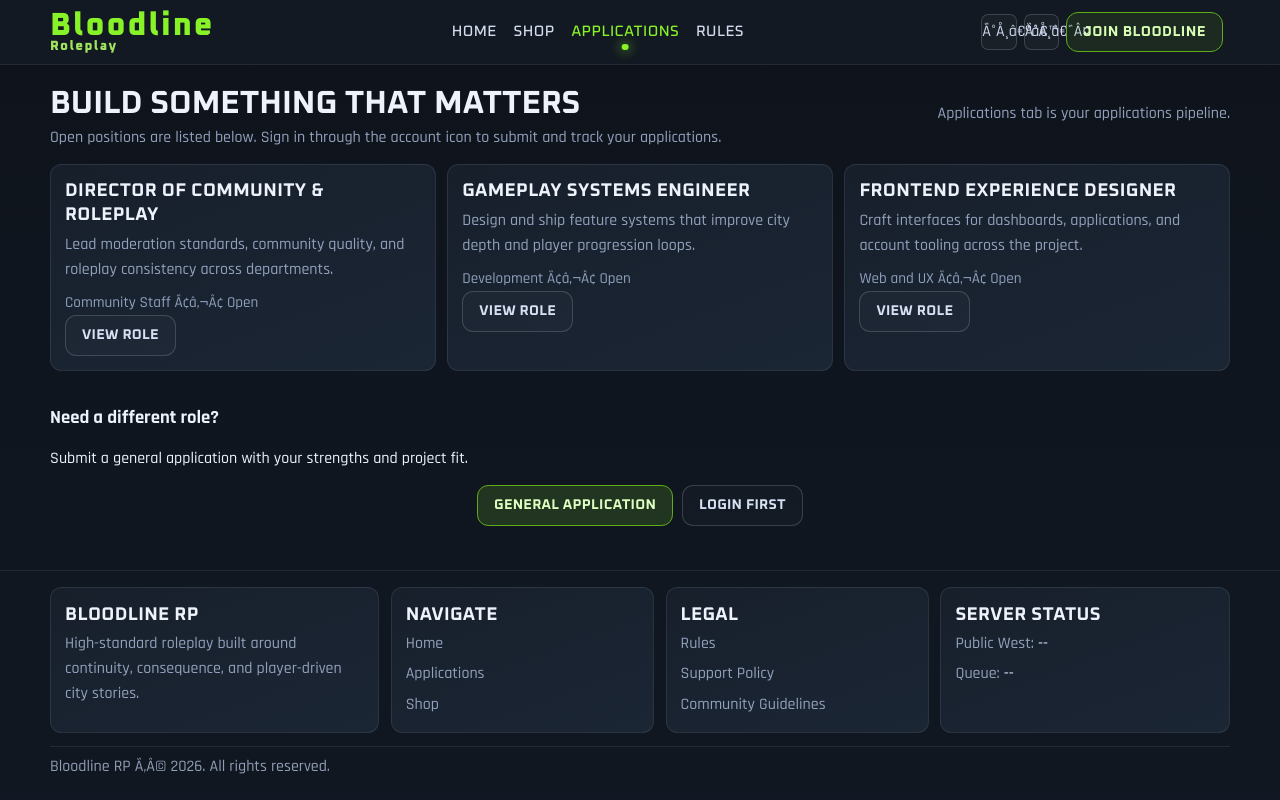
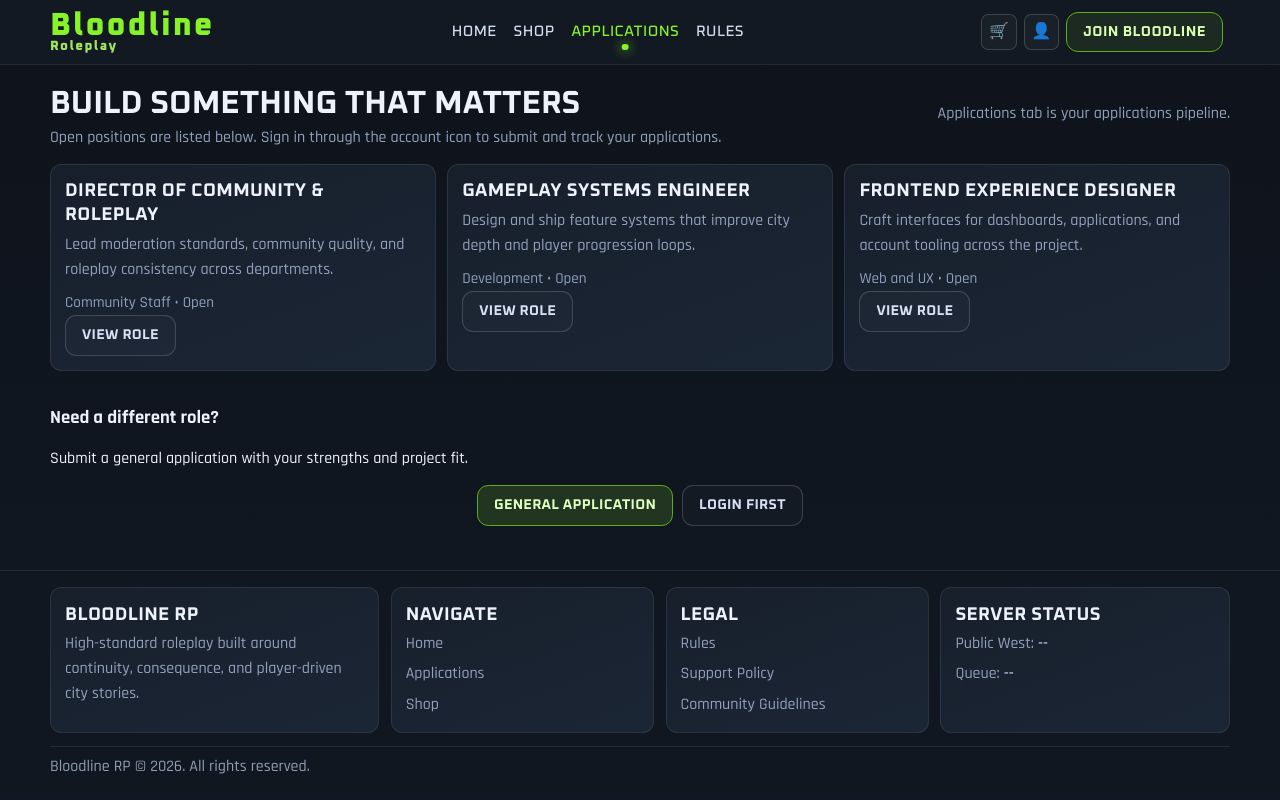
Before and after one commit to nicknubbz1/Bloodline-RP-Website, a plain HTML site: page applications.html in a window 1280 px wide. Drawn offline with Linux system fonts and the light colour scheme; no server answers.

Commit message:
Fix garbled header icons and encoding artifacts

```diff
--- a/applications.html
+++ b/applications.html
@@ -24,8 +24,8 @@
     </nav>
     <div class="header-actions">
       <button class="menu-toggle" aria-label="Toggle menu" aria-expanded="false">Menu</button>
-      <a class="icon-btn" href="store.html" aria-label="Store">Ã°Å¸â€ºâ€™</a>
-      <a class="login-trigger" href="#login" aria-label="Login with Steam">Ã°Å¸â€˜Â¤</a>
+      <a class="icon-btn" href="store.html" aria-label="Store">&#128722;</a>
+      <a class="login-trigger" href="#login" aria-label="Login with Steam">&#128100;</a>
       <a class="join-btn" href="applications.html?v=20260728a">Join Bloodline</a>
     </div>
   </div>
@@ -44,19 +44,19 @@
     <article class="job">
       <h3>Director of Community & Roleplay</h3>
       <p>Lead moderation standards, community quality, and roleplay consistency across departments.</p>
-      <p class="meta">Community Staff Ã¢â‚¬Â¢ Open</p>
+      <p class="meta">Community Staff &bull; Open</p>
       <a class="btn btn-ghost" href="#">View Role</a>
     </article>
     <article class="job">
       <h3>Gameplay Systems Engineer</h3>
       <p>Design and ship feature systems that improve city depth and player progression loops.</p>
-      <p class="meta">Development Ã¢â‚¬Â¢ Open</p>
+      <p class="meta">Development &bull; Open</p>
       <a class="btn btn-ghost" href="#">View Role</a>
     </article>
     <article class="job">
       <h3>Frontend Experience Designer</h3>
       <p>Craft interfaces for dashboards, applications, and account tooling across the project.</p>
-      <p class="meta">Web and UX Ã¢â‚¬Â¢ Open</p>
+      <p class="meta">Web and UX &bull; Open</p>
       <a class="btn btn-ghost" href="#">View Role</a>
     </article>
   </section>
@@ -98,7 +98,7 @@
         <p>Queue: <strong id="serverQueueFooter">--</strong></p>
       </section>
     </div>
-    <p class="footer-note">Bloodline RP Ã‚Â© <span id="year"></span>. All rights reserved.</p>
+    <p class="footer-note">Bloodline RP &copy; <span id="year"></span>. All rights reserved.</p>
   </div>
 </footer>
 
```
Also changed, not shown: account.html (+3 -3 lines), docs/account.html (+3 -3 lines), docs/applications.html (+6 -6 lines), docs/index.html (+3 -3 lines), docs/rules.html (+3 -3 lines), docs/store.html (+3 -3 lines), index.html (+3 -3 lines), rules.html (+3 -3 lines), store.html (+3 -3 lines).
